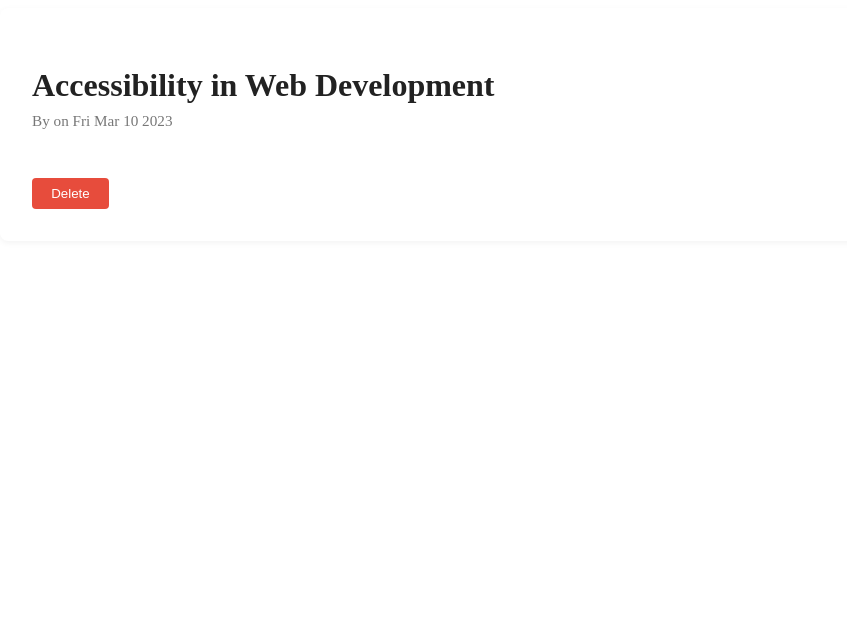
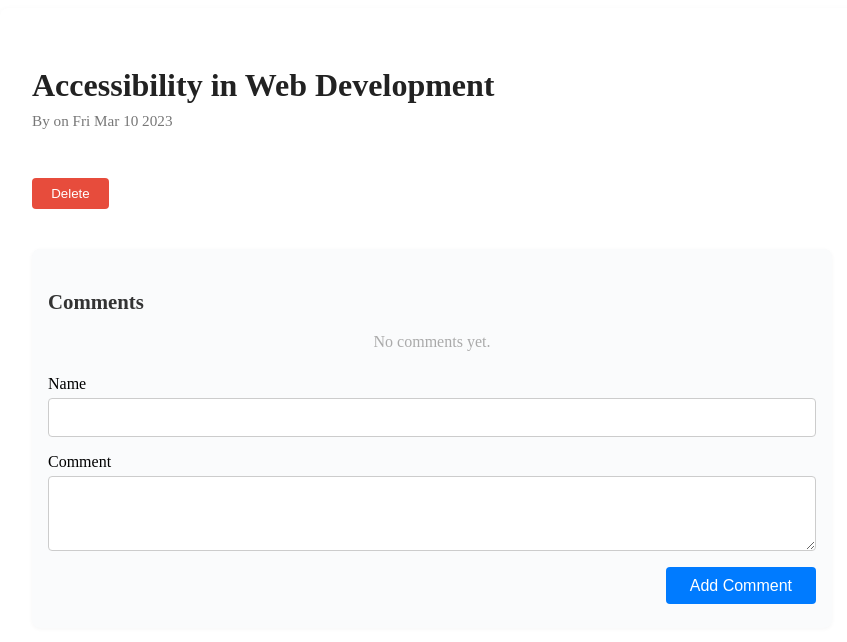
Before and after one commit to siva2024501020/blog-post-listing, a React (Vite) app: page /posts/3 in a window 1280 px wide. Shown: the top 642 px of the page, without its empty margins (208-1055 px from the left). Built offline with nearby package versions, Linux system fonts and the light colour scheme.

Commit message:
Implement comment system: view and add comments for each blog post

```diff
--- /dev/null
+++ b/src/components/CommentSection.jsx
@@ -0,0 +1,66 @@
+import React, { useState } from 'react';
+import styles from './CommentSection.module.css';
+
+export default function CommentSection({ comments = [], onAddComment, user }) {
+  const [name, setName] = useState(user?.name || '');
+  const [text, setText] = useState('');
+
+  const handleSubmit = (e) => {
+    e.preventDefault();
+    if (!text.trim() || (!user && !name.trim())) return;
+    onAddComment({
+      name: user?.name || name,
+      text,
+      date: new Date().toISOString(),
+      avatar: user?.avatar || null,
+    });
+    setText('');
+    if (!user) setName('');
+  };
+
+  return (
+    <section className={styles.commentSection}>
+      <h2 className={styles.heading}>Comments</h2>
+      <ul className={styles.commentList}>
+        {comments.length === 0 && <li className={styles.empty}>No comments yet.</li>}
+        {comments.map((c, i) => (
+          <li key={i} className={styles.comment}>
+            {c.avatar && <img src={c.avatar} alt={c.name} className={styles.avatar} />}
+            <div className={styles.commentBody}>
+              <div className={styles.commentMeta}>
+                <span className={styles.commentName}>{c.name}</span>
+                <span className={styles.commentDate}>{new Date(c.date).toLocaleString(undefined, { dateStyle: 'medium', timeStyle: 'short' })}</span>
+              </div>
+              <div className={styles.commentText}>{c.text}</div>
+            </div>
+          </li>
+        ))}
+      </ul>
+      <form className={styles.form} onSubmit={handleSubmit}>
+        {!user && (
+          <div className={styles.formGroup}>
+            <label htmlFor="comment-name">Name</label>
+            <input
+              id="comment-name"
+              type="text"
+              value={name}
+              onChange={e => setName(e.target.value)}
+              required
+            />
+          </div>
+        )}
+        <div className={styles.formGroup}>
+          <label htmlFor="comment-text">Comment</label>
+          <textarea
+            id="comment-text"
+            value={text}
+            onChange={e => setText(e.target.value)}
+            required
+            rows={3}
+          />
+        </div>
+        <button className={styles.submitButton} type="submit">Add Comment</button>
+      </form>
+    </section>
+  );
+}
--- /dev/null
+++ b/src/components/CommentSection.module.css
@@ -0,0 +1,110 @@
+.commentSection {
+  margin-top: 2.5rem;
+  padding: 1.5rem 1rem;
+  background: #fafbfc;
+  border-radius: 8px;
+  box-shadow: 0 1px 4px rgba(0,0,0,0.04);
+}
+.heading {
+  font-size: 1.3rem;
+  margin-bottom: 1.2rem;
+  color: #333;
+}
+.commentList {
+  list-style: none;
+  padding: 0;
+  margin: 0 0 1.5rem 0;
+}
+.comment {
+  display: flex;
+  align-items: flex-start;
+  margin-bottom: 1.2rem;
+}
+.avatar {
+  width: 40px;
+  height: 40px;
+  border-radius: 50%;
+  object-fit: cover;
+  margin-right: 1rem;
+}
+.commentBody {
+  flex: 1;
+}
+.commentMeta {
+  font-size: 0.95rem;
+  color: #666;
+  margin-bottom: 0.2rem;
+  display: flex;
+  gap: 0.7rem;
+}
+.commentName {
+  font-weight: 600;
+  color: #222;
+}
+.commentDate {
+  font-size: 0.9rem;
+  color: #999;
+}
+.commentText {
+  font-size: 1.05rem;
+  color: #444;
+  background: #f4f6f8;
+  border-radius: 5px;
+  padding: 0.7rem 1rem;
+}
+.empty {
+  color: #aaa;
+  text-align: center;
+  margin-bottom: 1.5rem;
+}
+.form {
+  display: flex;
+  flex-direction: column;
+  gap: 1rem;
+}
+.formGroup {
+  display: flex;
+  flex-direction: column;
+  gap: 0.3rem;
+}
+input[type="text"], textarea {
+  padding: 0.6rem;
+  border: 1px solid #ccc;
+  border-radius: 4px;
+  font-size: 1rem;
+  resize: vertical;
+}
+.submitButton {
+  align-self: flex-end;
+  background: #007bff;
+  color: #fff;
+  border: none;
+  padding: 0.6rem 1.5rem;
+  border-radius: 4px;
+  font-size: 1rem;
+  cursor: pointer;
+  transition: background 0.2s;
+}
+.submitButton:hover {
+  background: #0056b3;
+}
+@media (max-width: 768px) {
+  .commentSection {
+    padding: 1rem 0.3rem;
+  }
+  .comment {
+    flex-direction: column;
+    align-items: flex-start;
+  }
+  .avatar {
+    margin-bottom: 0.5rem;
+    margin-right: 0;
+  }
+  .form {
+    gap: 0.7rem;
+  }
+  .submitButton {
+    width: 100%;
+    align-self: stretch;
+  }
+}
--- a/src/components/blogPostDetails.jsx
+++ b/src/components/blogPostDetails.jsx
@@ -1,6 +1,17 @@
 import styles from './blogPostDetail.module.css';
+import CommentSection from './CommentSection';
+import React, { useState } from 'react';
 
 export default function BlogPostDetail({ post, onDelete }) {
+  // Example: comments state, replace with real data/fetch in production
+  const [comments, setComments] = useState([]);
+  // Example: user, replace with real auth in production
+  const user = null; // or { name: 'John Doe', avatar: '...' }
+
+  const handleAddComment = (comment) => {
+    setComments((prev) => [...prev, comment]);
+  };
+
   if (!post) return <p className={styles.empty}>Post not found.</p>;
 
   return (
@@ -16,6 +27,11 @@ export default function BlogPostDetail({ post, onDelete }) {
       <button className={styles.deleteButton} onClick={onDelete}>
         Delete
       </button>
+      <CommentSection
+        comments={comments}
+        onAddComment={handleAddComment}
+        user={user}
+      />
     </article>
   );
 }
```
